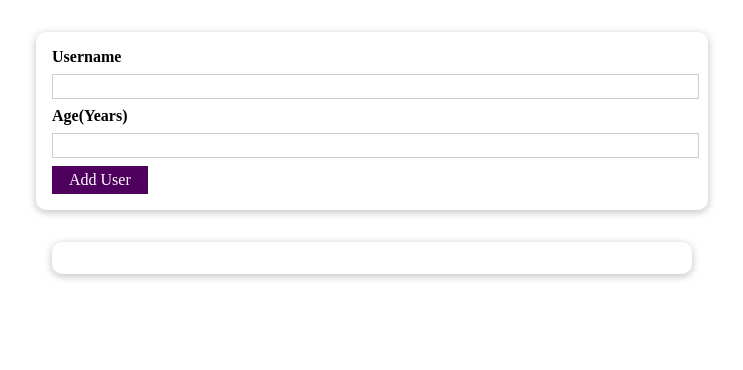
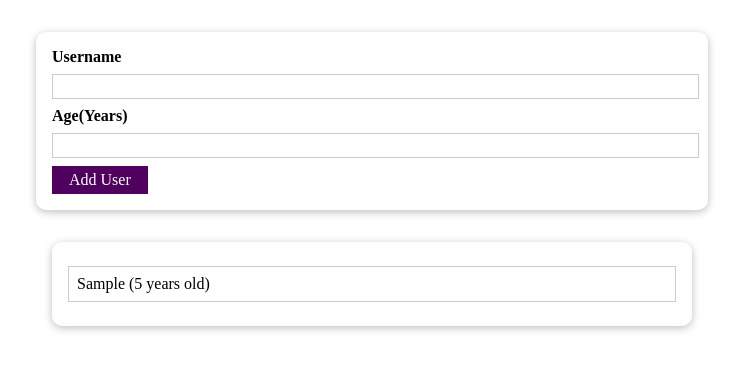
Before and after one commit to rajesh-gole-softobiz/ReactJS-Projects, a React (Create React App) app in the folder 1.practice-project/: page / in a window 1280 px wide. Both pictures are taken after typing "Sample", "5" into the empty fields and a click on the button "Add User". Shown: the top 370 px of the page, without its empty margins (268-1011 px from the left). Built offline with nearby package versions, Linux system fonts and the light colour scheme.

Commit message:
Managing a list of Users via state

```diff
--- a/1.practice-project/src/App.js
+++ b/1.practice-project/src/App.js
@@ -1,11 +1,21 @@
-import React from 'react'
+import React, {useState} from 'react';
+
 import AddUser from './components/Users/AddUser';
 import UsersList from './components/Users/UsersList';
+
 function App() {
+  const [usersList, setUsersList]=useState([]);
+
+  const addUserHandler = (uName,uAge) => {
+    setUsersList((prevUsersList)=>{
+      return [...prevUsersList, {name: uName, age:uAge, id: Math.random().toString()}];
+    });
+  };
+
   return (
     <div>
-        <AddUser/>
-        <UsersList users={[]}/>
+        <AddUser onAddUser={addUserHandler}/>
+        <UsersList users={usersList}/>
     </div>
   )
 }
--- a/1.practice-project/src/components/Users/AddUser.js
+++ b/1.practice-project/src/components/Users/AddUser.js
@@ -19,7 +19,9 @@
             return;
         }
 
-        console.log(enteredUsername, enteredAge);
+        // console.log(enteredUsername, enteredAge);
+        props.onAddUser(enteredUsername,enteredAge);
+
         //Resetting
         setEnteredUsername('');
         setEnteredAge('');
--- a/1.practice-project/src/components/Users/UsersList.js
+++ b/1.practice-project/src/components/Users/UsersList.js
@@ -9,7 +9,7 @@
     <Card className={classes.users}>
    <ul>
     {props.users.map((user) =>(
-    <li>
+    <li key={user.id}>
         {user.name} ({user.age} years old)
     </li>
     ))}
```
